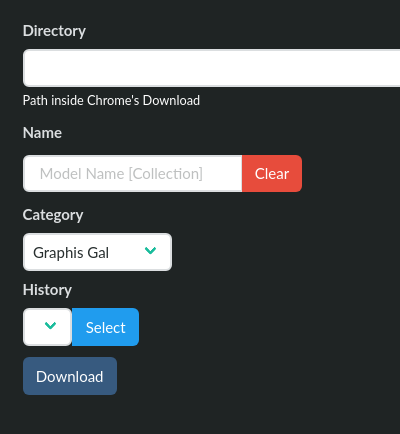
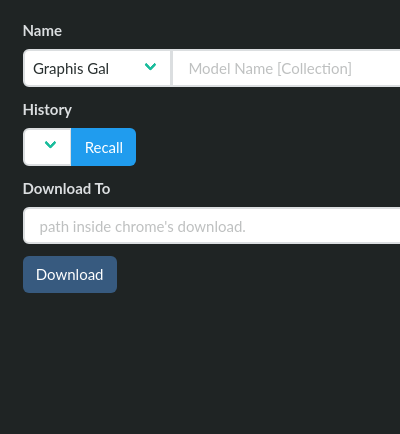
Before and after one commit to wutipong/graphis-download, a browser extension: page popup.html in a window 400 px wide. Shown: the part 82-516 px from the top of the page. Drawn offline with Linux system fonts and the light colour scheme.

Commit message:
UI update

```diff
--- a/popup.html
+++ b/popup.html
@@ -11,25 +11,8 @@
     <section class="section">
         <h1 class="title">Graphis Download Helper</h1>
         <div class="field">
-            <label class="label">Directory</label>
-            <div class="control">
-                <input class="input" type="text" id="directory">
-            </div>
-            <p class="help">Path inside Chrome's Download</p>
-        </div>
-        <div class="field">
             <label class="label">Name</label>
-        </div>
             <div class="field has-addons">
-            <div class="control">
-                <input class="input" type="text" id="name" placeholder="Model Name [Collection]">
-            </div>
-            <div class="control">
-                <button id="clear" class="button is-danger" type="button">Clear</button>
-            </div>
-        </div>
-        <div class="field">
-            <label class="label">Category</label>
                 <div class="control">
                     <div class="select">
                         <select class="input" id="category">
@@ -41,23 +24,45 @@
                         </select>
                     </div>
                 </div>
+                <div class="control is-expanded">
+                    <input class="input" type="text" id="name" placeholder="Model Name [Collection]">
                 </div>
+                <div class="control">
+                    <button id="clear" class="button is-danger" type="button">Clear</button>
+                </div>
+            </div>
+        </div>
+
         <div class="field">
             <label class="label">History</label>
             <div class="control">
                 <div class="field has-addons">
+                    <div class="control">
                         <div class="select">
                             <select class="input" id="history-list"> </select>
                         </div>
+                    </div>
                     <div class="control">
-                        <button id="history-select" class="button is-info" type="button">Select</button>
+                        <button id="history-select" class="button is-info" type="button">Recall</button>
                     </div>
                 </div>
             </div>
         </div>
         <div class="field">
+            <label class="label">Download To</label>
+            <div class="field">
+                <div class="control">
+                    <input class="input" type="text" id="directory" placeholder="path inside chrome's download.">
+                </div>
+
+            </div>
+        </div>
+        <div class="field">
+            <div class="control">
                 <button id="download" type="button" class="button is-primary">Download</button>
             </div>
+        </div>
+
     </section>
     <script src="popup.js"></script>
 </body>
```
Lines whose indentation alone changed are shown as unchanged.
